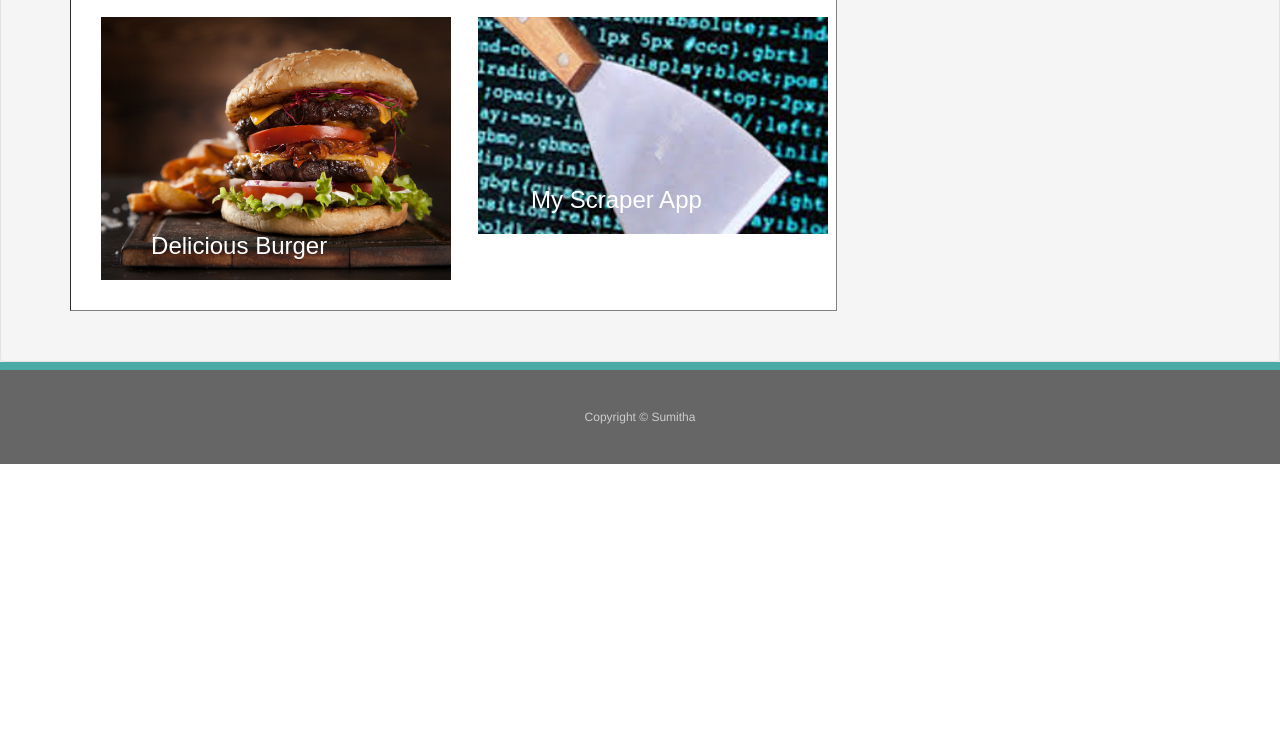
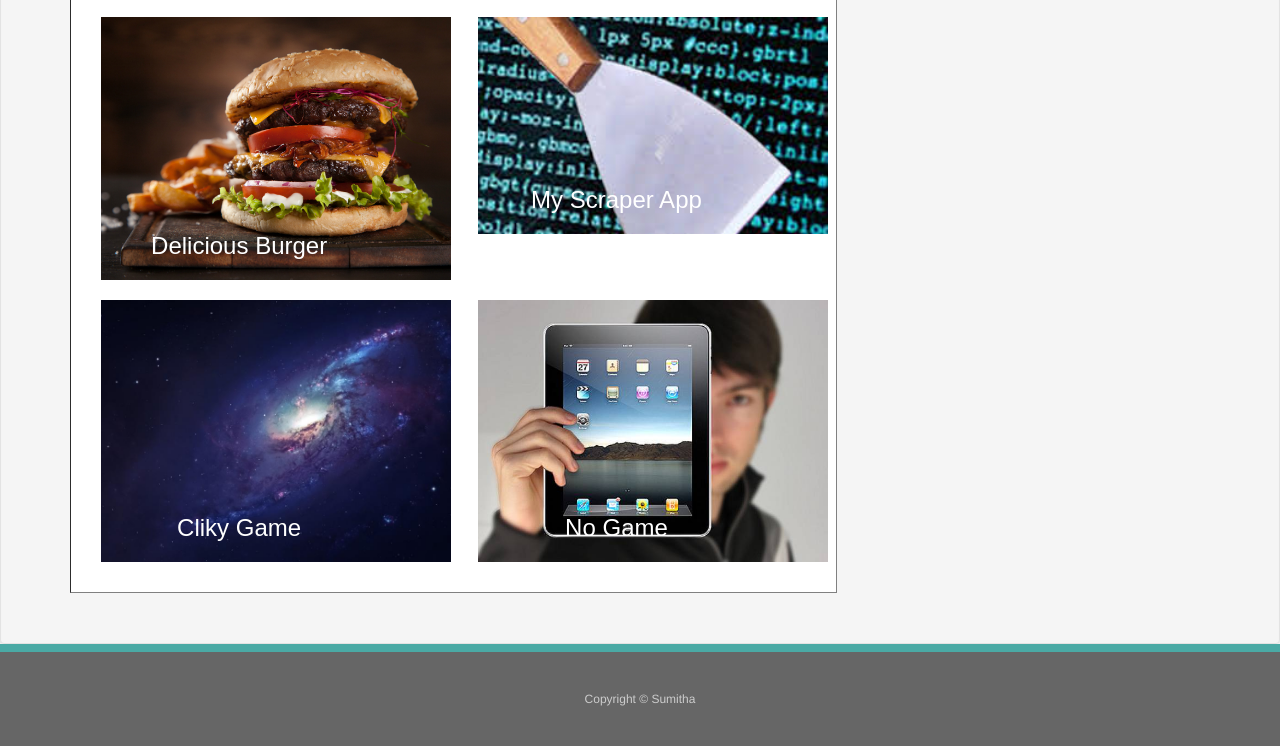
Before and after one commit to sumirpv/Bootstrap-Portfolio, a plain HTML site: page portfolio.html in a window 1280 px wide. Shown: the part 1396-2142 px from the top of the page. Before the commit the page ends 1860 px from the top, so only its background shows below. Drawn offline with nearby package versions, Linux system fonts and the light colour scheme.

Commit message:
added cliky game

```diff
--- a/portfolio.html
+++ b/portfolio.html
@@ -250,6 +250,21 @@
                             </div>
 
                         </div>
+                        <div class="row">
+                            <div class="col-lg-6 col-md-6" "col-sm-12" "work">
+                                <a href="https://sumirpv.github.io/clicky-game/">
+                                <img src="images/space.jpg" class="media-object" clas="img-responsive" alt="Mypicture" width="300px" />
+                                <h3>Cliky Game</h3>
+                            </a>
+                            </div>
+                            <div class="col-lg-6 col-md-6" "col-sm-12" "work">
+                                <a href="https://thawing-ridge-26620.herokuapp.com/">
+                                <img src="images/technics-q-c-640-480-1.jpg" class="media-object" clas="img-responsive" alt="Mypicture" width="300px" />
+                                <h3>No Game</h3>
+                                </a>
+                            </div>
+
+                        </div>
                     </div>
                 </div>
                 <div class="col-lg-3 col-md-12 col-sm-12">
```
Also changed, not shown: images/space.jpg (added).
